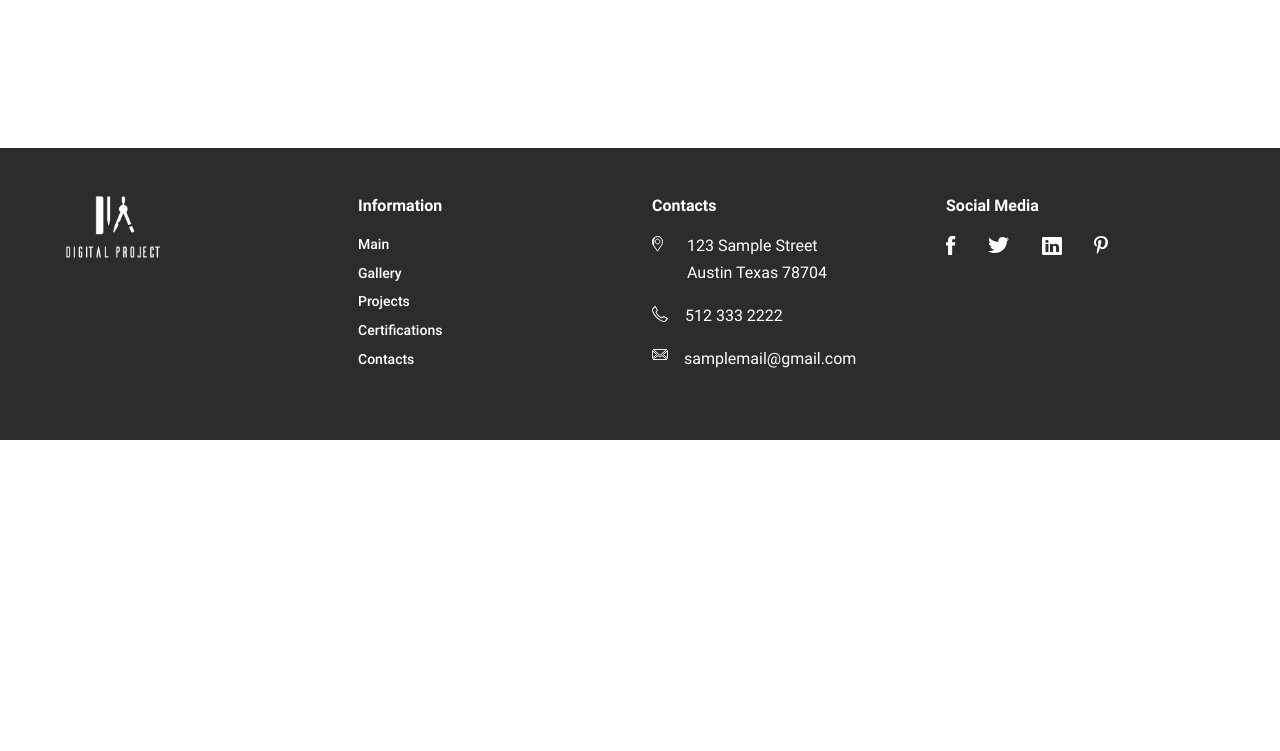
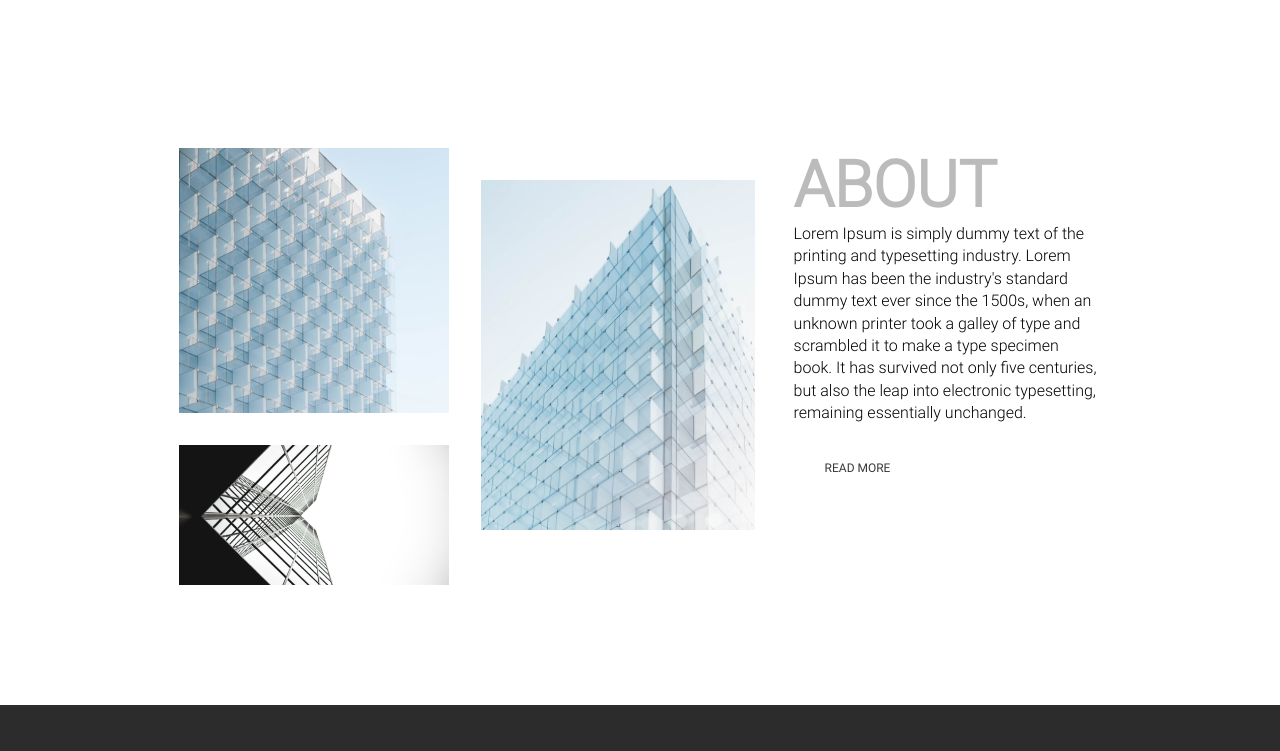
Before and after one commit to thomaserdmenger/superCode-Architect-Portfolio-React, a React (Vite) app: page / in a window 1280 px wide. Shown: the part 959-1710 px from the top of the page. Before the commit the page ends 1399 px from the top, so only its background shows below. Built offline with nearby package versions, Linux system fonts and the light colour scheme.

Commit message:
Add About Section

```diff
--- a/src/index.css
+++ b/src/index.css
@@ -57,6 +57,13 @@ img {
   max-width: 100%;
 }
 
+h2 {
+  font-family: Roboto-Light;
+  font-size: 4rem;
+  color: #bbbbbb;
+  text-transform: uppercase;
+}
+
 .link {
   all: unset;
   cursor: pointer;
@@ -89,6 +96,18 @@ img {
   border-block-end: 1px solid #343434;
 }
 
+.link--more {
+  all: unset;
+  background-color: white;
+  cursor: pointer;
+  color: #383838;
+  padding: 1.5rem 2rem;
+  margin-inline-start: -1px;
+  margin-block-end: -1px;
+  text-transform: uppercase;
+  font-size: 12px;
+}
+
 .darkMode--header .active {
   border-block-start: 1px solid white;
   border-block-end: 1px solid white;
--- a/src/pages/Home/Home.css
+++ b/src/pages/Home/Home.css
@@ -1,3 +1,5 @@
+/* ! Hero Section */
+
 .home__hero {
   display: grid;
   grid-template-columns: 1fr 2fr;
@@ -10,14 +12,7 @@
   justify-content: center;
 }
 
-.home__hero__content-container p:nth-of-type(1) {
-  font-family: Roboto-Light;
-  font-size: 4rem;
-  color: #bbbbbb;
-  text-transform: uppercase;
-}
-
-.home__hero__content-container p:nth-of-type(2) {
+.home__hero__content-container p {
   font-family: Roboto-Bold;
   font-size: 4rem;
   color: #383838;
@@ -31,14 +26,34 @@
   align-items: flex-end;
 }
 
-.home__hero__image-container a {
-  all: unset;
-  background-color: white;
-  cursor: pointer;
-  color: #383838;
-  padding: 1.5rem 2rem;
-  margin-inline-start: -1px;
-  margin-block-end: -1px;
-  text-transform: uppercase;
-  font-size: 12px;
+/* ! About Section */
+
+.home__about {
+  display: grid;
+  grid-template-columns: 2fr 1fr;
+  margin-block-end: 7.5rem;
+  width: 80%;
+  margin-inline: auto;
 }
+
+.home__about__image-container {
+  display: flex;
+  gap: 2rem;
+}
+
+.home__about__image-container div {
+  display: flex;
+  flex-direction: column;
+  gap: 2rem;
+}
+
+.home_about__image-3 {
+  height: 80%;
+  margin-block-start: 2rem;
+}
+
+.home__about p {
+  margin-block-end: 2rem;
+  font-family: Roboto-Light;
+  line-height: 1.4;
+}
--- a/src/pages/Home/Home.jsx
+++ b/src/pages/Home/Home.jsx
@@ -7,11 +7,46 @@ const Home = () => {
       <main className='home'>
         <section className='home__hero'>
           <div className='home__hero__content-container'>
-            <p>Project</p>
+            <h2>Project</h2>
             <p>Lorum</p>
           </div>
           <div className='home__hero__image-container'>
-            <Link to='/projects'>View Project</Link>
+            <Link
+              className='link--more'
+              to='/projects'>
+              View Project
+            </Link>
+          </div>
+        </section>
+        <section className='home__about'>
+          <div className='home__about__image-container'>
+            <div>
+              <img
+                src='/images/building-2.png'
+                alt='Building'
+              />
+              <img
+                src='/images/building-3.png'
+                alt='Building'
+              />
+            </div>
+            <img
+              className='home_about__image-3'
+              src='/images/building-4.png'
+              alt='Building'
+            />
+          </div>
+          <div>
+            <h2>About</h2>
+            <p>
+              Lorem Ipsum is simply dummy text of the printing and typesetting
+              industry. Lorem Ipsum has been the industry's standard dummy text
+              ever since the 1500s, when an unknown printer took a galley of
+              type and scrambled it to make a type specimen book. It has
+              survived not only five centuries, but also the leap into
+              electronic typesetting, remaining essentially unchanged.
+            </p>
+            <Link className='link--more'>Read more</Link>
           </div>
         </section>
       </main>
```
